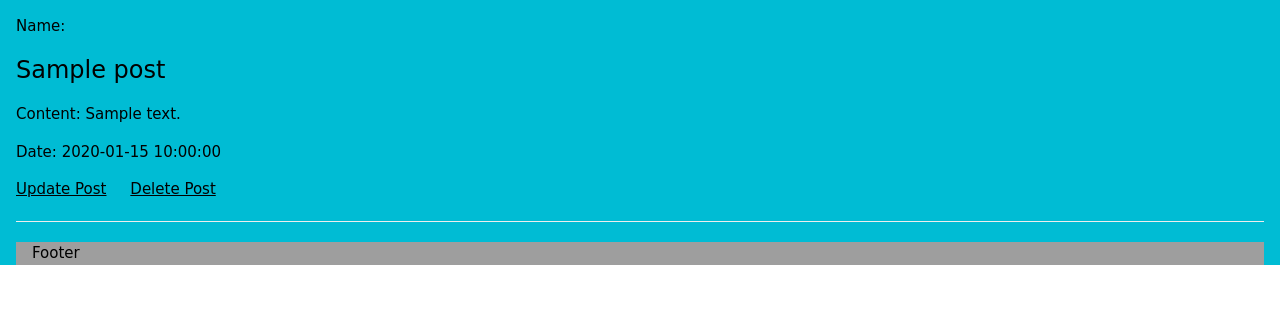
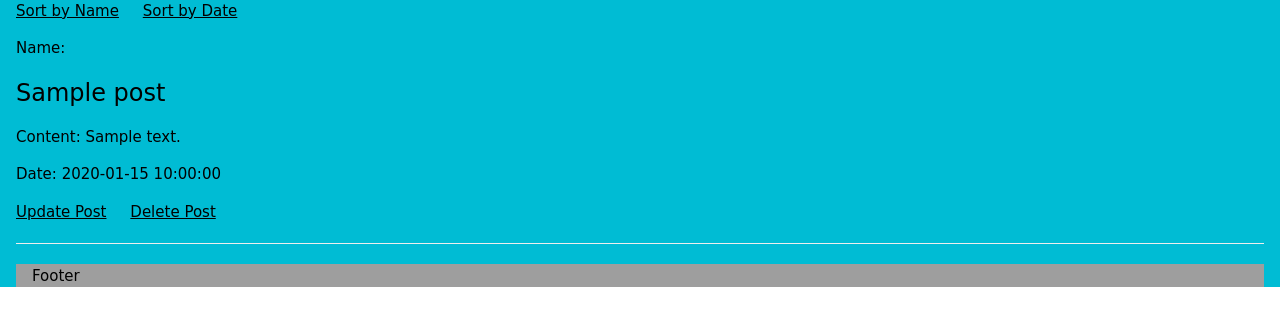
Before and after one commit to Ferid-Rz/ToDoList, a PHP site: page / in a window 1280 px wide. Shown: the part 23-349 px from the top of the page. Run offline with PHP 8.4, Linux system fonts and the light colour scheme; tables that the repository leaves empty or names only in its code hold one stand-in row (values such as "Sample post"); some libraries are stand-ins or nearby versions.

Commit message:
sort by title and date

```diff
--- a/controllers/post_controller.php
+++ b/controllers/post_controller.php
@@ -51,6 +51,16 @@ class PostController {
             require_once('views/post/read.php');
     }
 
+    public function sortPost() {
+
+      $posts = Post::sort();
+      // die('vv');
+      require_once('views/post/read.php');
+    }
+
+
+
+
 }
 
 ?>
--- a/models/post.php
+++ b/models/post.php
@@ -87,5 +87,23 @@
       $conn->close();
    }
 
+   public static function sort() {
+
+    $conn = new mysqli(servername, username, password, dbname);
+
+    $sorting = $_GET['by'];
+    $stmt = $conn->prepare("SELECT id,title,content,date FROM Post ORDER BY $sorting ");
+    $stmt->execute();
+    $result = $stmt->get_result();
+
+    while($row = $result->fetch_row()) {
+      $arr[]=array('id'=>$row['0'], 'title'=>$row['1'], 'content'=>$row['2'], 'date'=>$row['3']);
+    }
+    $stmt->close();
+    $conn->close();
+
+    return $arr;
+  }
+
 }
 ?>
--- a/routes.php
+++ b/routes.php
@@ -14,7 +14,7 @@
 
 
 $controllers = array('pages' => ['home'],
-                    'post' => ['read','create','update','delete'],
+                    'post' => ['read','create','update','delete','sortPost'],
                     );
 
 
--- a/views/post/read.php
+++ b/views/post/read.php
@@ -1,4 +1,8 @@
 <?php foreach($posts as $post) { ?>
+
+  <a href='?controller=post&action=sortPost&by=title'>Sort by Name</a> &nbsp; &nbsp;
+  <a href='?controller=post&action=sortPost&by=date'>Sort by Date</a> &nbsp;
+
   <p>
     Name: <h3><?php echo $post['title']; ?></h3>
 
```
